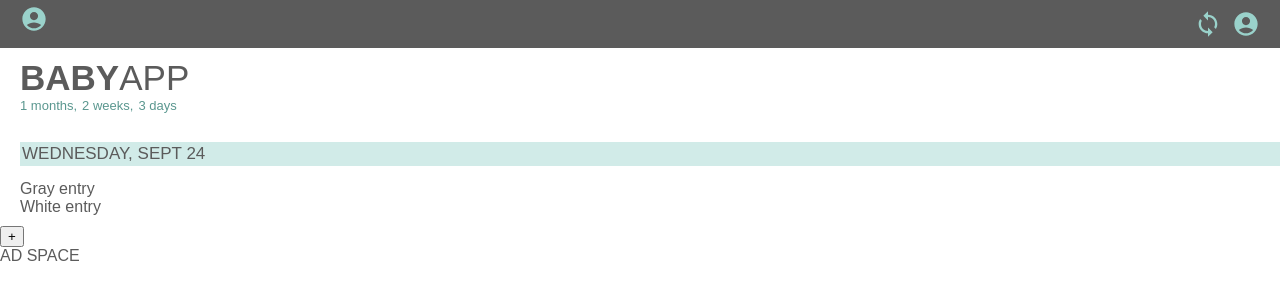
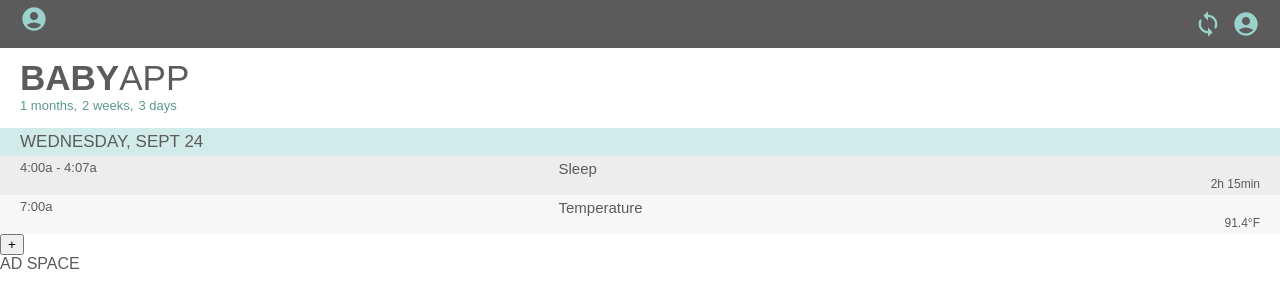
Before and after one commit to joewickes/baby-app-web, a React (Create React App) app: page / in a window 1280 px wide. Shown: the top 308 px of the page. Built offline with nearby package versions, Linux system fonts and the light colour scheme; what dotenv-expand would draw is missing.

Commit message:
Style scheduling section

```diff
--- a/src/App.js
+++ b/src/App.js
@@ -1,8 +1,7 @@
 // style
+// icon
+import { AccountCircleSharp, SyncSharp } from '@mui/icons-material';
 import './styles/App.css';
-
-// icon
-import { SyncSharp, AccountCircleSharp } from '@mui/icons-material';
 
 function App() {
   return (
@@ -40,9 +39,33 @@ function App() {
         <div className="Schedule">
           <h2 className="date">WEDNESDAY, SEPT 24</h2>
           <ul>
-            <li className>Gray entry</li>
+            <li className="gray entry">
+              <div className="schedule-left">
+                <p className="schedule-time">4:00a - 4:07a</p>
+              </div>
+              <div className="schedule-right">
+                <div className="schedule-title-container">
+                  <p className="schedule-title">Sleep</p>
+                </div>
+                <div className="schedule-notes-container">
+                  <p className="schedule-notes">2h 15min</p>
+                </div>
+              </div>
+            </li>
             {/* color set by id % 2 === 0 ? darker-gray : lighter-gray */}
-            <li className>White entry</li>
+            <li className="smoke entry">
+              <div className="schedule-left">
+                <p className="schedule-time">7:00a</p>
+              </div>
+              <div className="schedule-right">
+                <div className="schedule-title-container">
+                  <p className="schedule-title">Temperature</p>
+                </div>
+                <div className="schedule-notes-container">
+                  <p className="schedule-notes">91.4°F</p>
+                </div>
+              </div>
+            </li>
           </ul>
         </div>
       </section>
--- a/src/styles/App.css
+++ b/src/styles/App.css
@@ -90,12 +90,11 @@ ul {
 }
 
 .Main {
-  padding: 10px 20px;
   overflow: hidden;
 }
 
 .title-group {
-  padding-bottom: 15px;
+  padding: 10px 20px 15px 20px;
 }
 
 .age {
@@ -109,3 +108,66 @@ ul {
   padding-right: 5px;
   color: #5a978f;
 }
+
+/* Schedule */
+
+.date {
+  margin: 0px;
+  padding: 4px 20px;
+}
+
+.entry {
+  display: flex;
+  flex-flow: row nowrap;
+}
+
+.gray {
+  background-color: #eeeded;
+}
+
+.smoke {
+  background-color: #f7f7f7;
+}
+
+.schedule-left {
+  padding: 4px 20px;
+  flex: 0.85;
+}
+
+.schedule-time-container {
+  display: flex;
+  flex-flow: row wrap;
+}
+
+.schedule-time {
+  margin: 0px;
+  padding: 0px;
+  font-weight: 300;
+  font-size: 13px;
+}
+
+.schedule-right {
+  flex: 1.15;
+  padding: 4px 20px 4px 0px;
+}
+
+.schedule-title-container {
+  display: flex;
+  flex-flow: row nowrap;
+}
+
+.schedule-title {
+  font-weight: 400;
+  font-size: 15px;
+}
+
+.schedule-notes-container {
+  display: flex;
+  flex-flow: row nowrap;
+  justify-content: flex-end;
+}
+
+.schedule-notes {
+  font-weight: 300;
+  font-size: 12px;
+}
```
